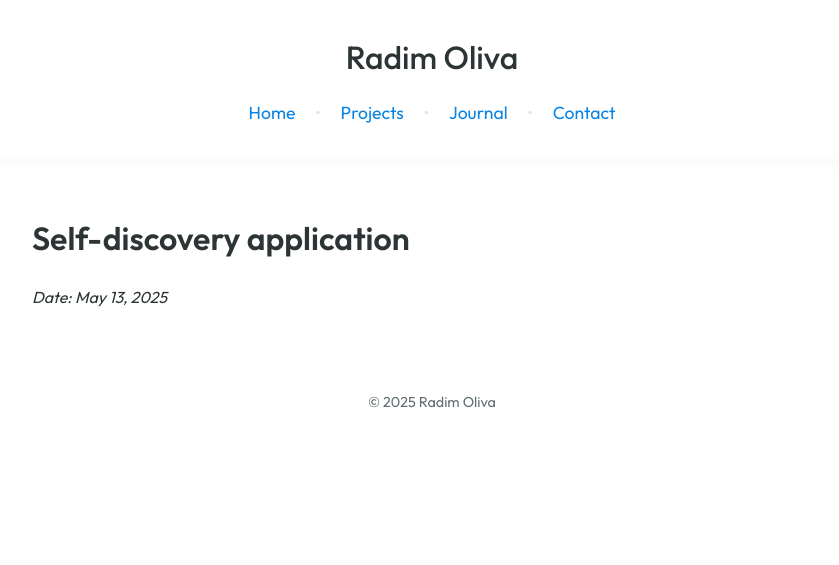
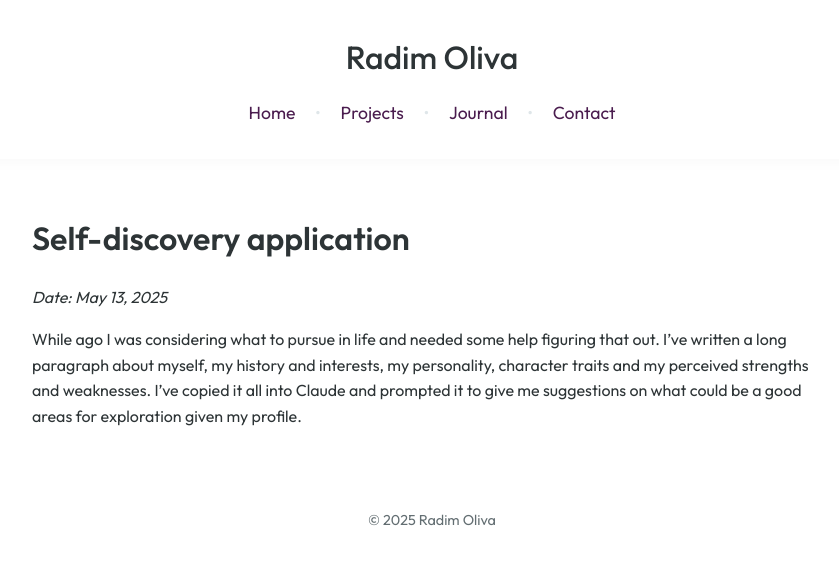
Before and after one commit to RadimOliva/radimoliva.github.io, a Jekyll site: the page built from self-discovery-application.md, in a window 1280 px wide. Shown: the top 565 px of the page, without its empty margins (208-1047 px from the left). Built offline with Jekyll 4.4.1, drawn with Linux system fonts in a browser that asks for light colours.

Commit message:
Paragraph on Self-discovery app page, font color change

```diff
--- a/_layouts/default.html
+++ b/_layouts/default.html
@@ -8,8 +8,8 @@
   <style>
     :root {
       --text-color: #2d3436;
-      --link-color: #0984e3;
-      --hover-color: #74b9ff;
+      --link-color: #4a1c4e;
+      --hover-color: #8774ff;
     }
     body {
       font-family: 'Outfit', sans-serif;
--- a/self-discovery-application.md
+++ b/self-discovery-application.md
@@ -3,7 +3,8 @@ layout: page
 title: Self-discovery application
 ---
 # Self-discovery application
-
 *Date: May 13, 2025*
 
+While ago I was considering what to pursue in life and needed some help figuring that out. I've written a long paragraph about myself, my history and interests, my personality, character traits and my perceived strengths and weaknesses. I've copied it all into Claude and prompted it to give me suggestions on what could be a good areas for exploration given my profile.
+
 <!-- No content yet -->
```
